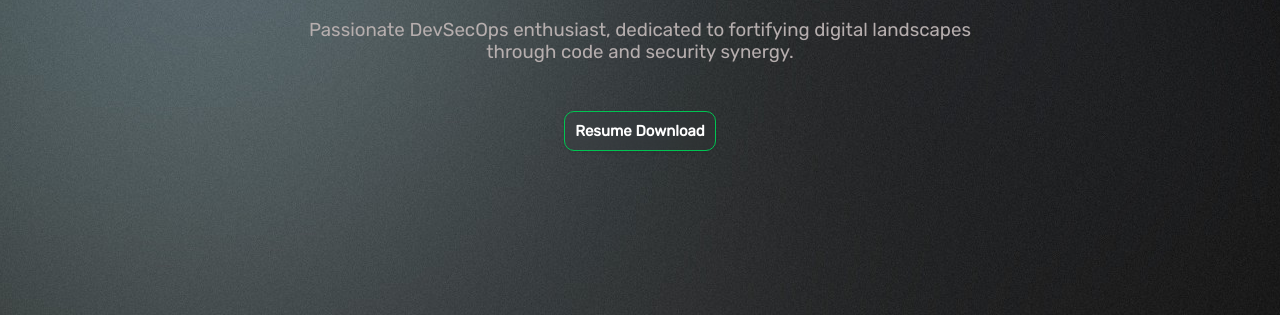
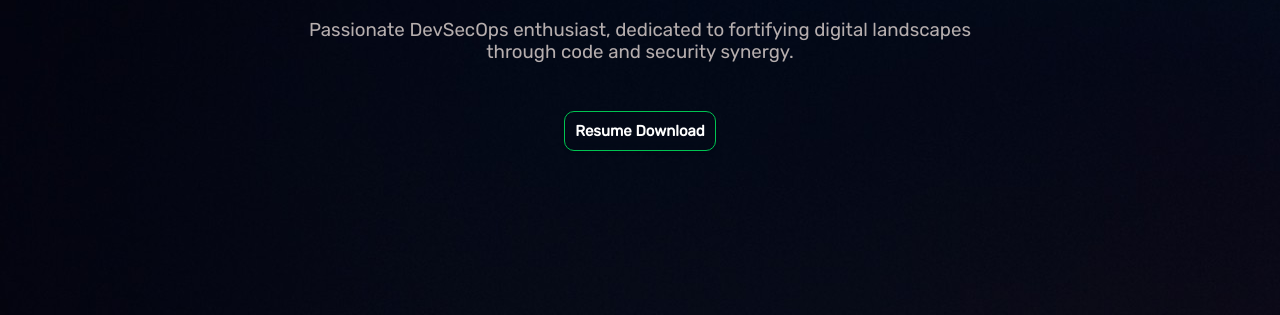
Before and after one commit to crystaxit/Portfolio, a plain HTML site: page index.html in a window 1280 px wide. Shown: the part 277-592 px from the top of the page. Drawn offline with Linux system fonts and the light colour scheme.

Commit message:
updated bg

```diff
--- a/styles.css
+++ b/styles.css
@@ -1,7 +1,7 @@
 
 /* This is code for Body */
 body {
-    background-image: url("../images/darkbg.jpg"); /* Don't forget to change path to ../images/bg1.png */
+    background-image: url("../images/darkbg1.jpg"); /* Don't forget to change path to ../images/bg1.png */
     background-repeat: no-repeat;
     background-position: top;
     background-attachment: fixed;
```
Also changed, not shown: images/darkbg1.jpg (added).
